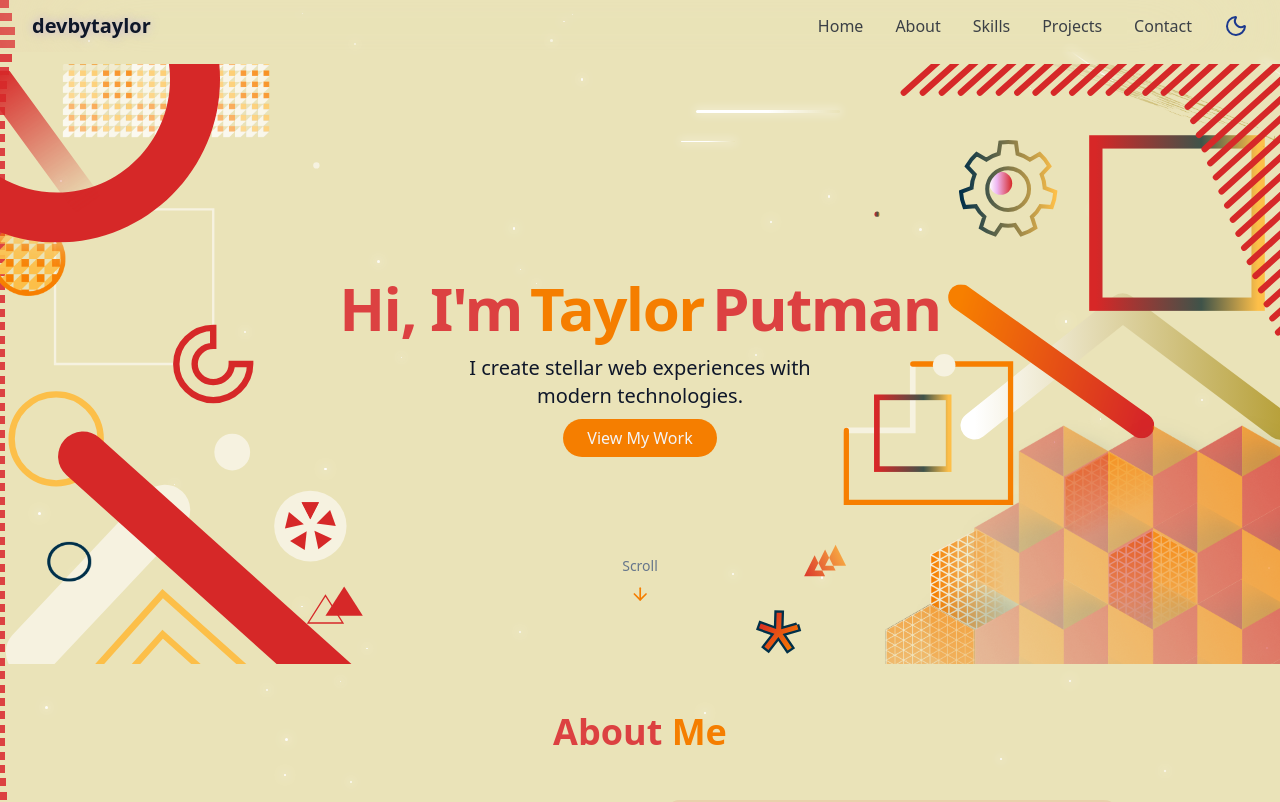
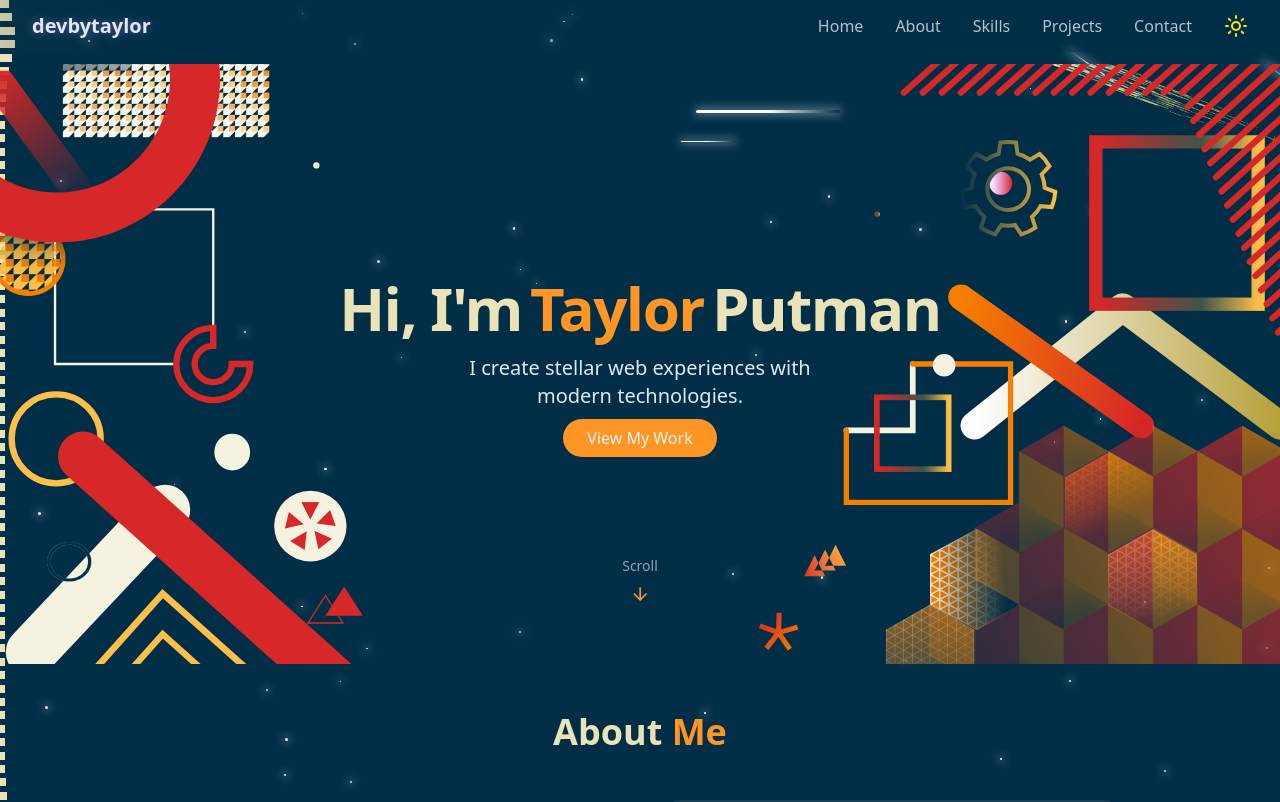
Before and after one commit to putman44/Porfolio-Site, a React (Vite) app: page / in a window 1280 px wide. Shown: the top 802 px of the page. Built offline with nearby package versions, Linux system fonts and the light colour scheme.

Commit message:
added css class add dark mode on render, changed dark mode to default, got rid of localstorage check because of default

```diff
--- a/index.html
+++ b/index.html
@@ -8,6 +8,9 @@
   </head>
   <body>
     <div id="root"></div>
+    <script>
+      document.documentElement.classList.add("dark");
+    </script>
     <script type="module" src="/src/main.tsx"></script>
   </body>
 </html>
--- a/src/App.tsx
+++ b/src/App.tsx
@@ -1,4 +1,4 @@
-import { useState } from "react";
+import { useEffect, useState } from "react";
 import { BrowserRouter, Routes, Route } from "react-router-dom";
 import IsDarkModeContext from "./context/IsDarkModeContext";
 import Home from "./pages/Home";
@@ -6,6 +6,11 @@ import NotFound from "./pages/NotFound";
 
 const App: React.FC = () => {
   const [isDarkMode, setIsDarkMode] = useState<boolean>(true);
+
+  useEffect(() => {
+    document.documentElement.classList.toggle("dark", isDarkMode);
+    localStorage.setItem("theme", isDarkMode ? "dark" : "light");
+  }, [isDarkMode]);
 
   return (
     <IsDarkModeContext.Provider value={{ isDarkMode, setIsDarkMode }}>
--- a/src/components/ThemeToggle.tsx
+++ b/src/components/ThemeToggle.tsx
@@ -1,32 +1,10 @@
-import { useEffect } from "react";
 import { Moon, Sun } from "lucide-react";
 import { cn } from "../lib/utils";
 import { useTheme } from "../context/useTheme";
 const ThemeToggle = () => {
   const { setIsDarkMode, isDarkMode } = useTheme();
 
-  useEffect(() => {
-    const storedTheme = localStorage.getItem("theme");
-    if (storedTheme === "dark") {
-      setIsDarkMode(true);
-      document.documentElement.classList.add("dark");
-    } else {
-      localStorage.setItem("theme", "light");
-      setIsDarkMode(false);
-    }
-  }, [setIsDarkMode]);
-
-  const toggleTheme = () => {
-    if (isDarkMode) {
-      document.documentElement.classList.toggle("dark", !isDarkMode);
-      localStorage.setItem("theme", "light");
-      setIsDarkMode(false);
-    } else {
-      document.documentElement.classList.toggle("dark", !isDarkMode);
-      localStorage.setItem("theme", "dark");
-      setIsDarkMode(true);
-    }
-  };
+  const toggleTheme = () => setIsDarkMode((prev) => !prev);
 
   return (
     <button
```
